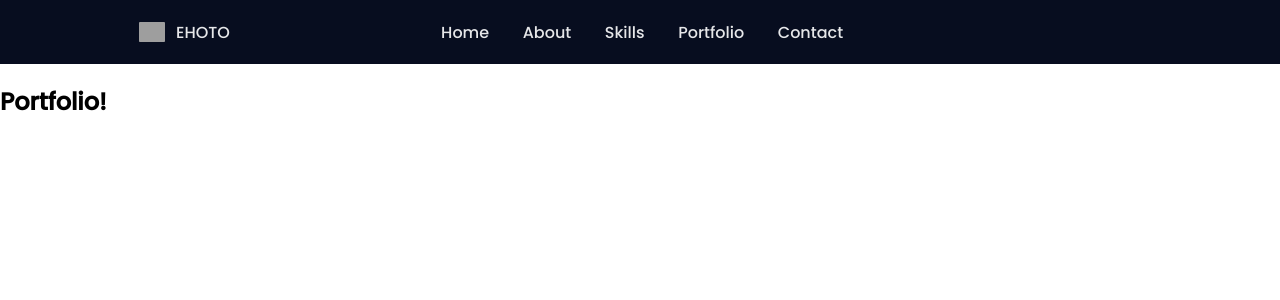
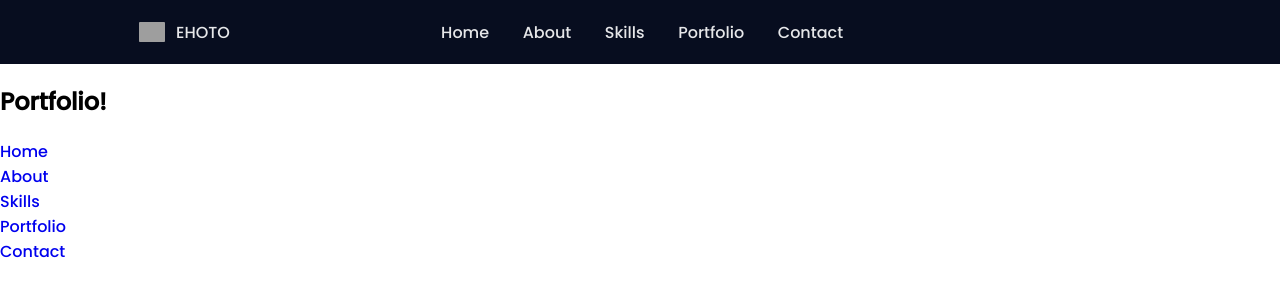
Before and after one commit to TaeWoongKim2/layout-training, a React (Create React App) app: page /portfolio in a window 1280 px wide. Shown: the top 300 px of the page. Built offline with nearby package versions, Linux system fonts and the light colour scheme; grey boxes are pictures that could not be loaded; some icons are missing.

Commit message:
하단 네비게이션 HTML 작성.
- Bottom navigator 연습을 위해 HTML만 작성진행했습니다.

```diff
--- a/src/routers/Portfolio.jsx
+++ b/src/routers/Portfolio.jsx
@@ -2,6 +2,44 @@ import React from 'react';
 
 export default function Portfolio() {
   return (
-    <h2>Portfolio!</h2>
+    <>
+      <h2>Portfolio!</h2>
+
+      <div className="workspace">
+        <ul className="bottom__nav">
+          <span className="bottom__nav__indicator" />
+          <li>
+            <a href="#home">
+              <i className="bx bx-home" />
+              Home
+            </a>
+          </li>
+          <li>
+            <a href="#about">
+              <i className="bx bx-about" />
+              About
+            </a>
+          </li>
+          <li>
+            <a href="#skills">
+              <i className="bx bx-skill" />
+              Skills
+            </a>
+          </li>
+          <li>
+            <a href="#portfolio">
+              <i className="bx bx-portfolio" />
+              Portfolio
+            </a>
+          </li>
+          <li>
+            <a href="#contact">
+              <i className="bx bx-contact" />
+              Contact
+            </a>
+          </li>
+        </ul>
+      </div>
+    </>
   );
 }
```
